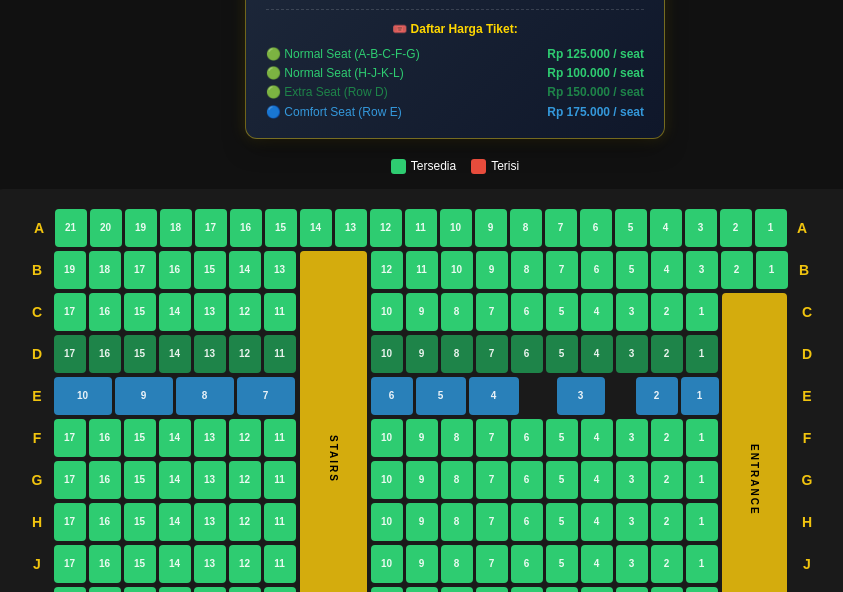
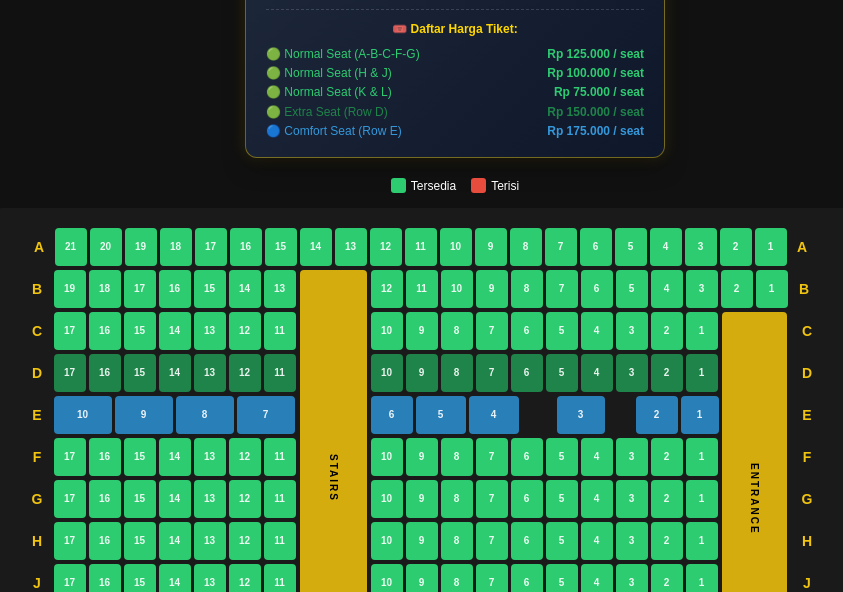
Before and after one commit to mehankrishna-droid/OM-Cinema-1, a plain HTML site: page index.html in a window 1280 px wide. Shown: the part 208-800 px from the top of the page, without its empty margins (185-1028 px from the left). Drawn offline with Linux system fonts and the light colour scheme; no server answers.

Commit message:
Update index.html

```diff
--- a/index.html
+++ b/index.html
@@ -165,8 +165,12 @@
         <strong>Rp 125.000 / seat</strong>
       </div>
       <div style="display: flex; justify-content: space-between; color: #2ecc71;">
-        <span>🟢 Normal Seat (H-J-K-L)</span>
+        <span>🟢 Normal Seat (H & J)</span>
         <strong>Rp 100.000 / seat</strong>
+      </div>
+      <div style="display: flex; justify-content: space-between; color: #2ecc71;">
+        <span>🟢 Normal Seat (K & L)</span>
+        <strong>Rp 75.000 / seat</strong>
       </div>
       <div style="display: flex; justify-content: space-between; color: #1e8449;">
         <span>🟢 Extra Seat (Row D)</span>
```
